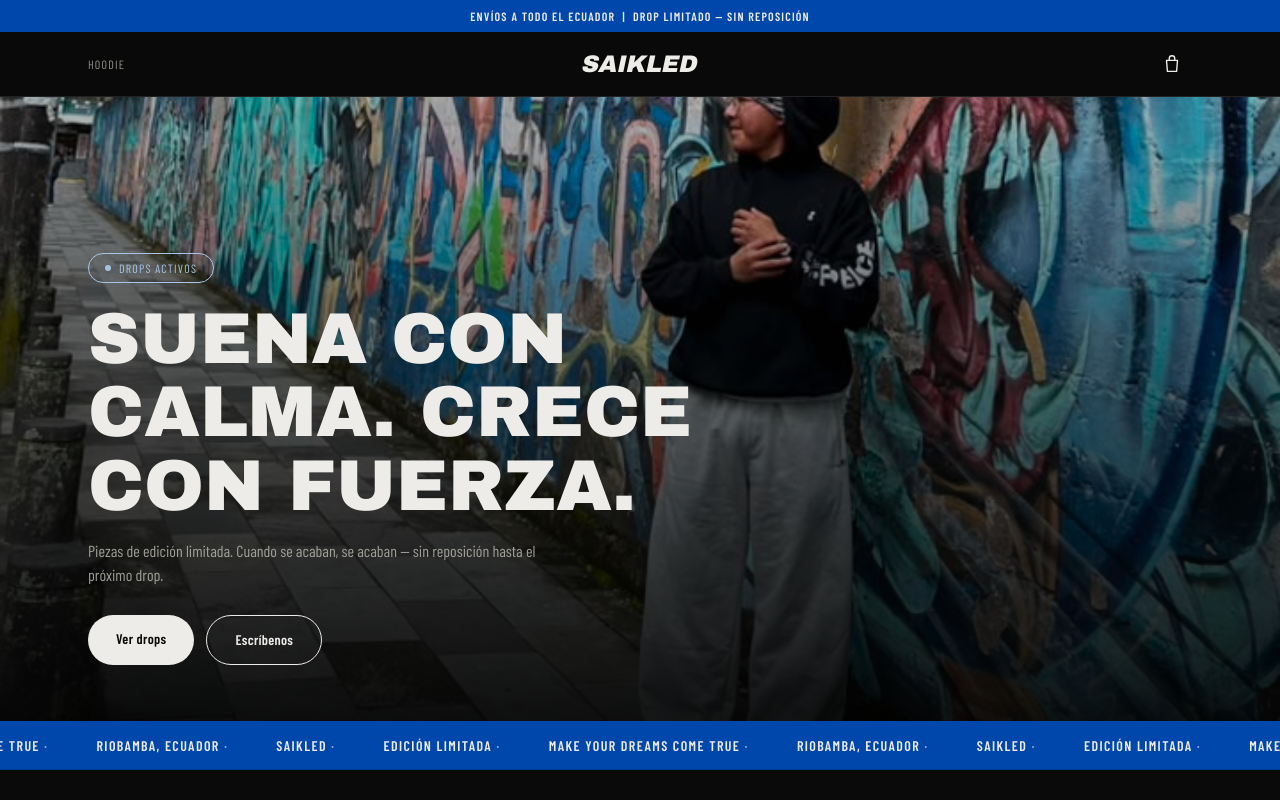
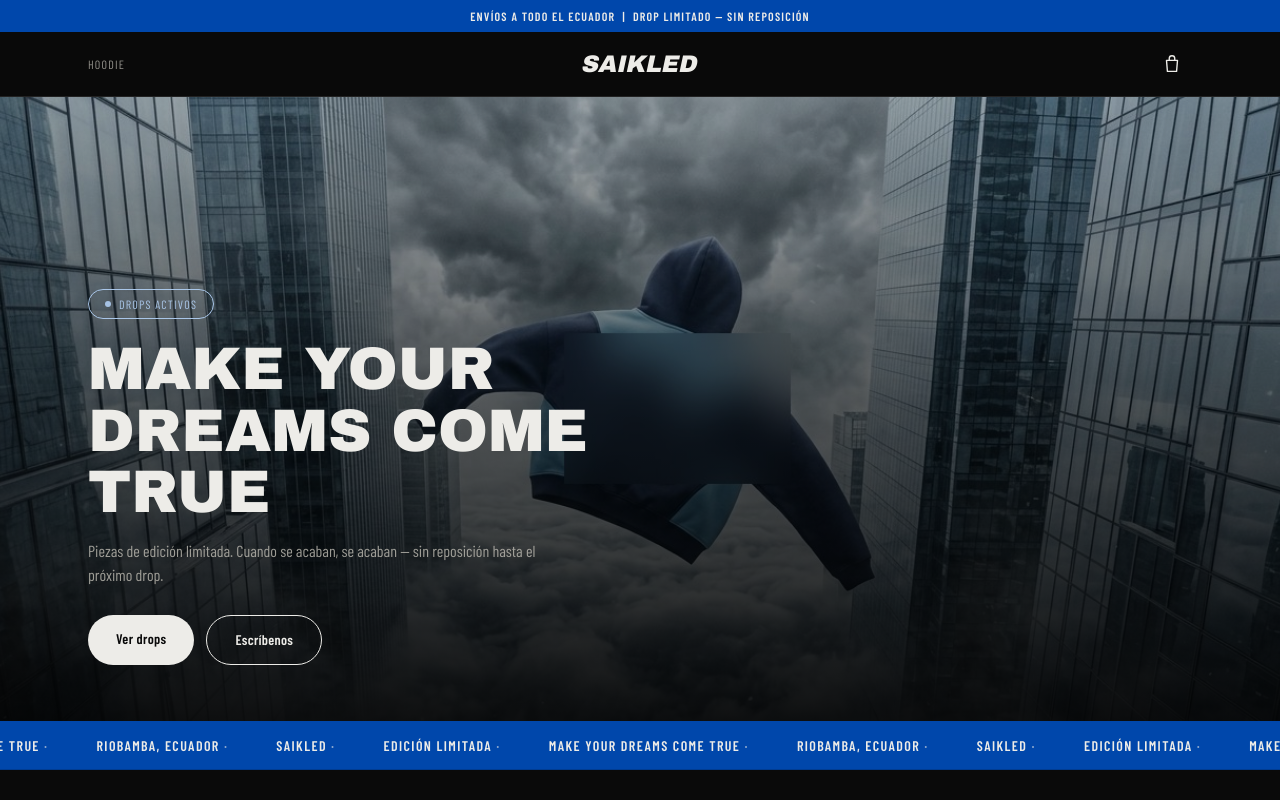
Before and after one commit to faviolo085/saikled, a Next.js app in the folder web/: page / in a window 1280 px wide. Shown: the top 800 px of the page. Built offline with nearby package versions, Linux system fonts and the light colour scheme.

Commit message:
Nuevo banner del hoodie (parche difuminado temporalmente) y titulo MAKE YOUR DREAMS COME TRUE

```diff
--- a/web/components/BrandHero.tsx
+++ b/web/components/BrandHero.tsx
@@ -7,10 +7,10 @@
   return (
     <section className="relative h-[clamp(520px,78vh,860px)] flex items-end overflow-hidden bg-carbon">
       <img
-        src="/images/modelo.jpeg"
+        src="/images/banner-hoodie.jpg"
         alt="SaiKled"
-        className="absolute inset-0 w-full h-full object-cover opacity-85"
-        style={{ objectPosition: "75% 85%" }}
+        className="absolute inset-0 w-full h-full object-cover opacity-90"
+        style={{ objectPosition: "center 40%" }}
       />
       <div className="absolute inset-0 bg-gradient-to-b from-black/15 via-black/55 to-black/90" />
 
@@ -29,13 +29,13 @@
           initial={{ opacity: 0, y: 16 }}
           animate={{ opacity: 1, y: 0 }}
           transition={{ duration: 0.5, delay: 0.08 }}
-          className="font-display uppercase text-concrete-light leading-[1.02] text-[clamp(36px,6.5vw,72px)] max-w-3xl mb-4"
+          className="font-display uppercase text-concrete-light leading-[1.02] text-[clamp(32px,5.5vw,60px)] max-w-3xl mb-4"
         >
-          Suena con
+          Make your
           <br />
-          calma. Crece
+          dreams come
           <br />
-          con fuerza.
+          true
         </motion.h1>
 
         <motion.p
```
Also changed, not shown: web/public/images/banner-hoodie.jpg (added).
